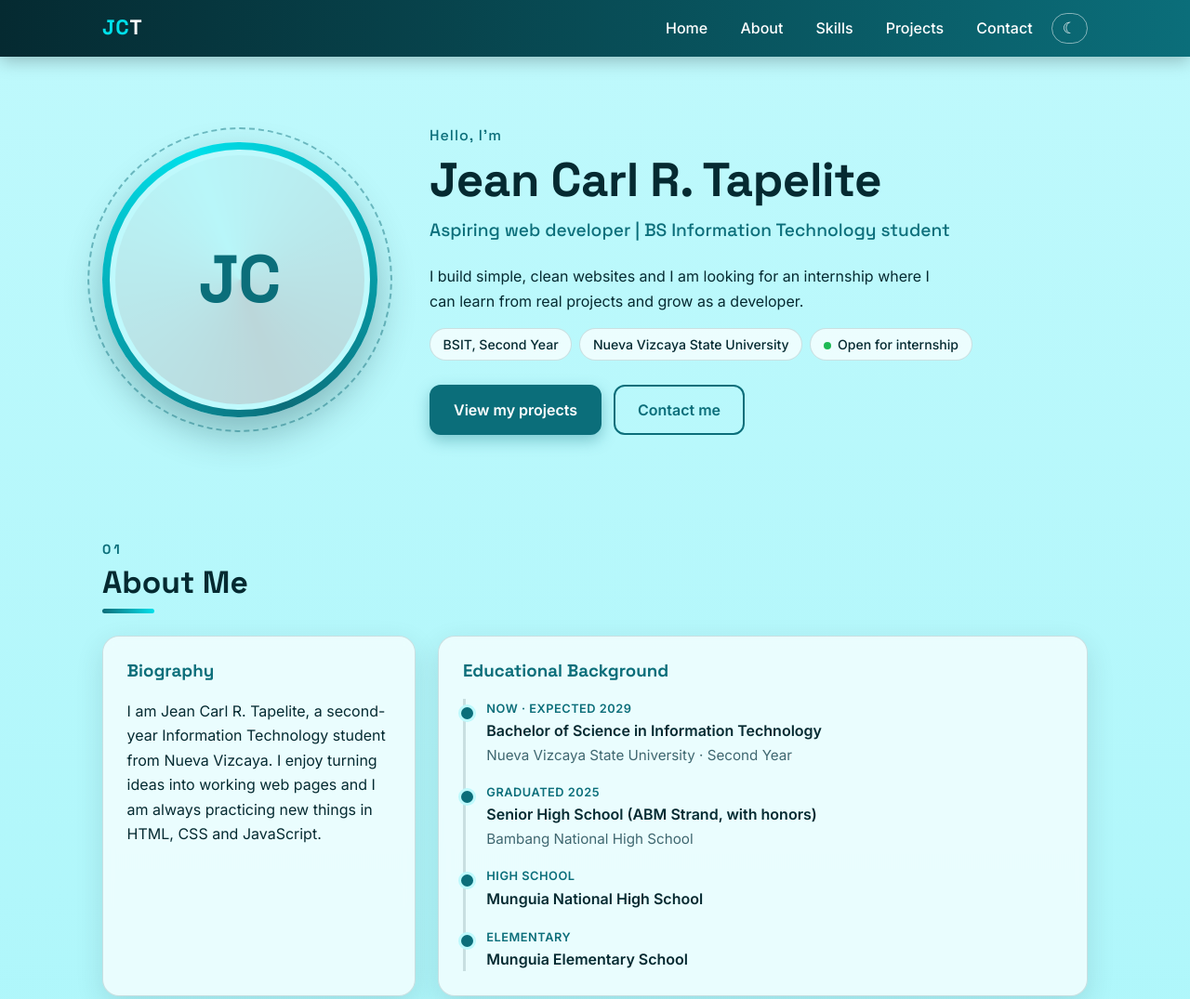
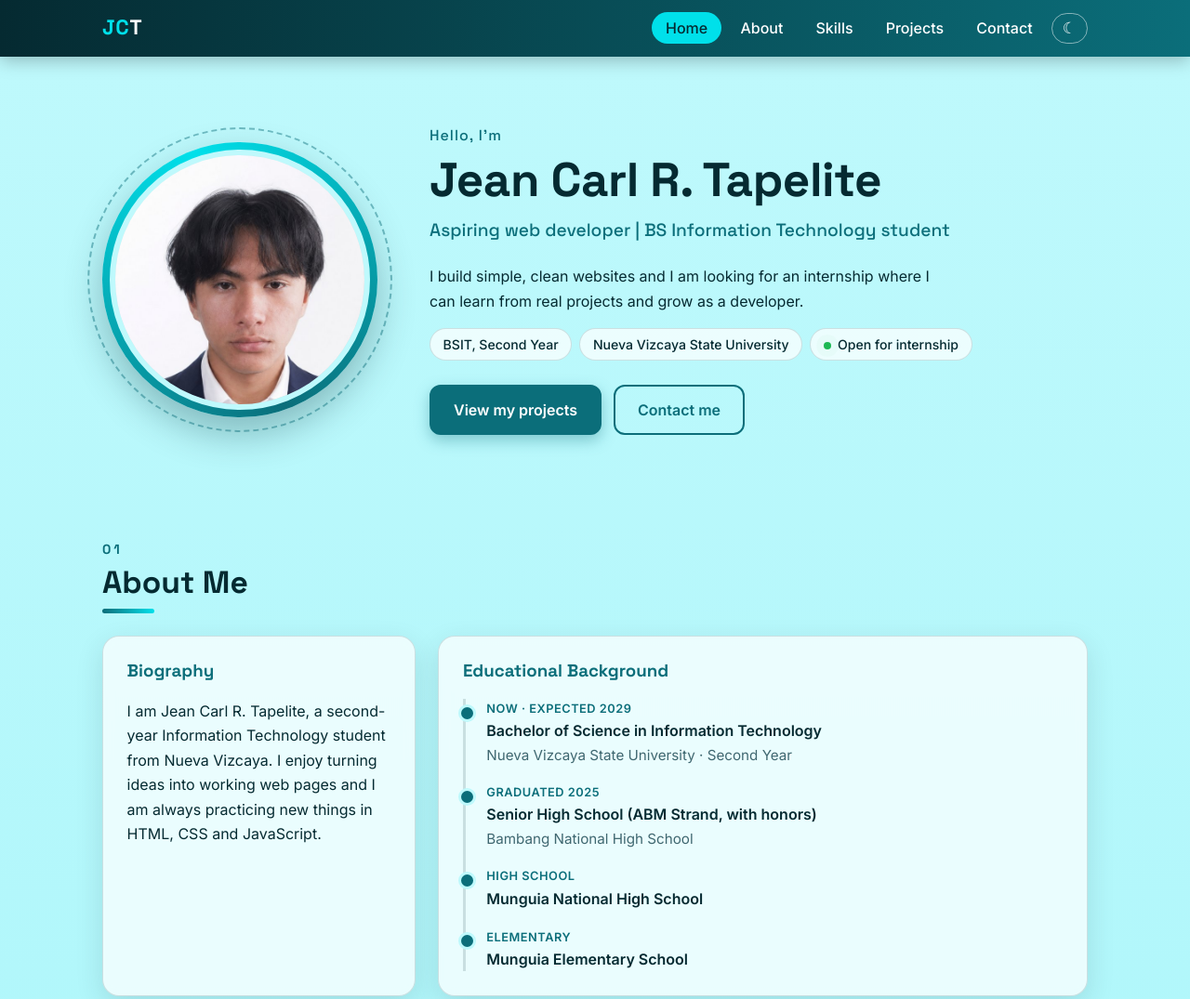
Before and after one commit to tapelitejeancarl-stack/tapelitejeancarl-stack.github.io, a plain HTML site: page index.html in a window 1280 px wide. Shown: the top 1075 px of the page at 93% size. Drawn offline with Linux system fonts and the light colour scheme; files that its build step writes are made by us from their sources; no server answers; files whose address does not match are found by name.

Commit message:
Update stylesheet and script paths in index.html

```diff
--- a/index.html
+++ b/index.html
@@ -8,7 +8,7 @@
   <link rel="preconnect" href="https://fonts.googleapis.com">
   <link rel="preconnect" href="https://fonts.gstatic.com" crossorigin>
   <link href="https://fonts.googleapis.com/css2?family=Space+Grotesk:wght@500;700&family=Inter:wght@400;500;600&family=Caveat:wght@600&display=swap" rel="stylesheet">
-  <link rel="stylesheet" href="css/style.css">
+  <link rel="stylesheet" href="style.css">
 </head>
 <body>
 
@@ -37,7 +37,7 @@
       <div class="hero-inner">
         <div class="photo-frame">
           <div class="profile-pic">
-            <img src="images/profile.jpg" alt="Photo of Jean Carl R. Tapelite"
+            <img src="profile.jpg" alt="Photo of Jean Carl R. Tapelite"
                  onerror="this.style.display='none'; this.parentElement.classList.add('no-photo'); this.parentElement.setAttribute('data-initials','JC');">
           </div>
         </div>
@@ -194,6 +194,6 @@
   </footer>
 
   <button id="to-top" class="to-top" aria-label="Back to top">&uarr;</button>
-  <script src="js/script.js"></script>
+  <script src="script.js"></script>
 </body>
 </html>
```
